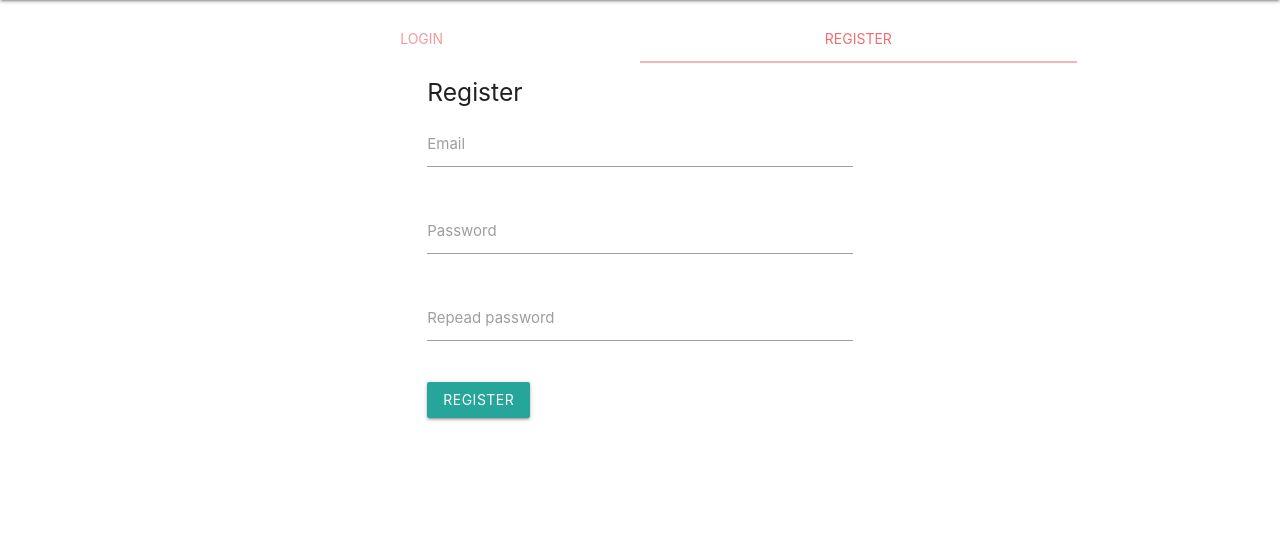
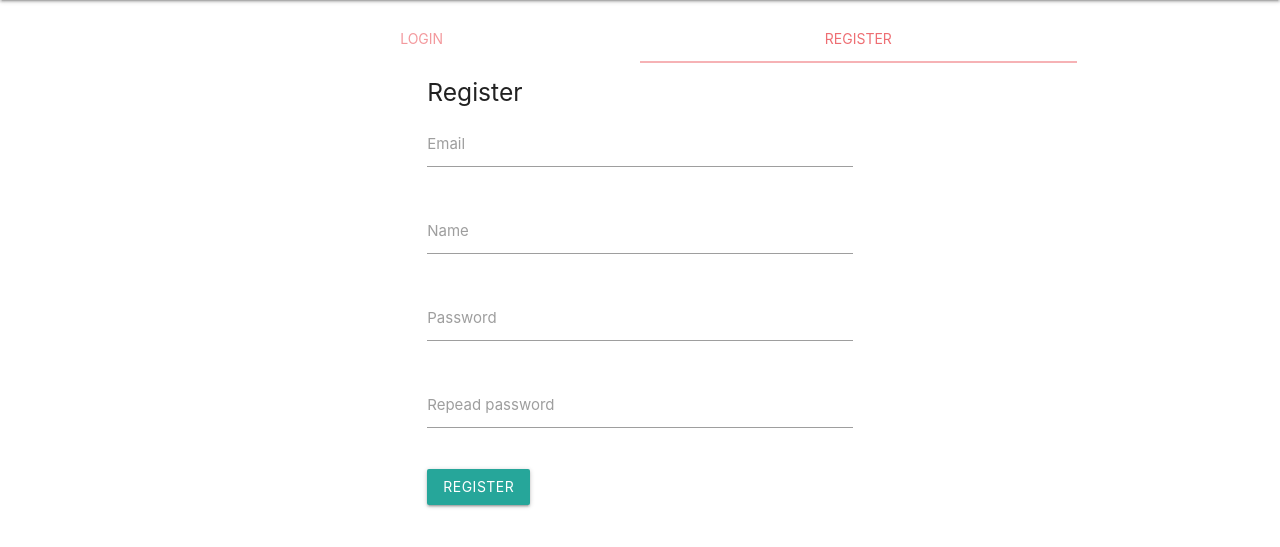
Before and after one commit to Yurkmez/Node.js-express-MongoDB, a Node server app: page /auth/login in a window 1280 px wide, after a click on "REGISTER". Shown: the part 64-611 px from the top of the page. Run offline with Node 20, Linux system fonts and the light colour scheme; some libraries are stand-ins or nearby versions.

Commit message:
(26) commit - login and register  user (but password is open!)

```diff
--- a/models/user.js
+++ b/models/user.js
@@ -5,7 +5,8 @@ const userSchema = new Schema({
         type: String,
         required: true,
     },
-    name: {
+    name: String,
+    password: {
         type: String,
         required: true,
     },
--- a/routes/authRoutes.js
+++ b/routes/authRoutes.js
@@ -18,13 +18,20 @@ router.get('/logout', (req, res) => {
     req.session.destroy(() => res.redirect('/auth/login#login'));
 });
 
+// Авторизация
 router.post('/login', async (req, res) => {
-    const user = await User.findById('66b4b7db28f521879dabd9c8');
-    req.session.user = user;
+    try {
+        const { email, password } = req.body;
+        const candidate = await User.findOne({ email });
+        if (candidate) {
+            const isPassOk = password === candidate.password;
+            if (isPassOk) {
+                req.session.user = candidate;
+                // и, учитывая, что у нас миддлваре user, где
+                // req.user = await User.findById(req.session.user._id);
+                // то в дальнейшем у нас user "сидит" в req.user
+                // там где используется этот миделваре
                 req.session.isAuthenticated = true;
-    // Но, верхние операции могут не успеть завершится, а мы уже
-    // выполним переход (redirect), поэтому используем
-    // встроенный метод save()
                 req.session.save((error) => {
                     if (error) {
                         throw error;
@@ -32,6 +39,37 @@ router.post('/login', async (req, res) => {
                         res.redirect('/');
                     }
                 });
+            } else {
+                res.redirect('/auth/login#login');
+            }
+        } else {
+            res.redirect('/auth/login#login');
+        }
+    } catch (error) {
+        console.log(error);
+    }
+});
+
+// Регистрация
+router.post('/register', async (req, res) => {
+    try {
+        const { email, name, password, confirm } = req.body;
+        const candidate = await User.findOne({ email });
+        if (candidate) {
+            res.redirect('/auth/login#register');
+        } else {
+            const user = new User({
+                email: email,
+                name: name,
+                password: password,
+                cart: { items: [] },
+            });
+            await user.save();
+            res.redirect('/auth/login#login');
+        }
+    } catch (error) {
+        console.log(error);
+    }
 });
 
 module.exports = router;
--- a/views/auth/login.hbs
+++ b/views/auth/login.hbs
@@ -60,6 +60,17 @@
                 </div>
                 <div class='input-field'>
                     <input
+                        id='name'
+                        type='text'
+                        name='name'
+                        class='validate'
+                        required
+                    />
+                    <label for='name'>Name</label>
+                    <span class='helper-text' data-error='Enter name'></span>
+                </div>
+                <div class='input-field'>
+                    <input
                         id='passwordReg'
                         type='password'
                         name='password'
```
Lines whose indentation alone changed are shown as unchanged.
